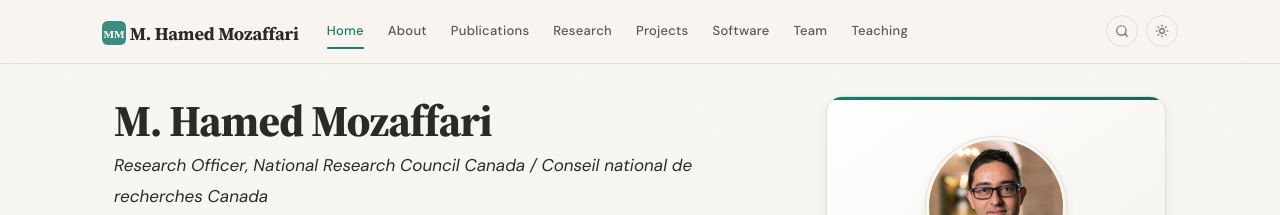
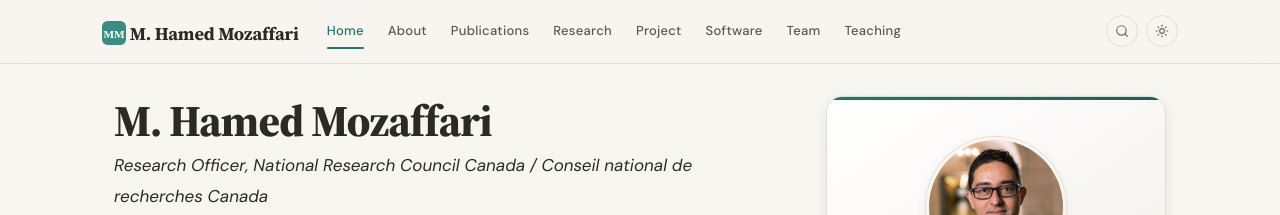
Before and after one commit to Hamed-Mozaffari/Hamed-Mozaffari.github.io, a Jekyll site: the page built from _pages/home.md, in a window 1280 px wide. Shown: the top 215 px of the page. Built offline with Jekyll 4.4.1, drawn with Linux system fonts in a browser that asks for light colours.

Commit message:
Rename 'projects' to 'project' in navigation

```diff
--- a/_config.yml
+++ b/_config.yml
@@ -50,7 +50,7 @@ nav_pages:
   - name: about
   - name: publications
   - name: research
-  - name: projects
+  - name: project
   - name: software
   - name: team
   - name: teaching
```
